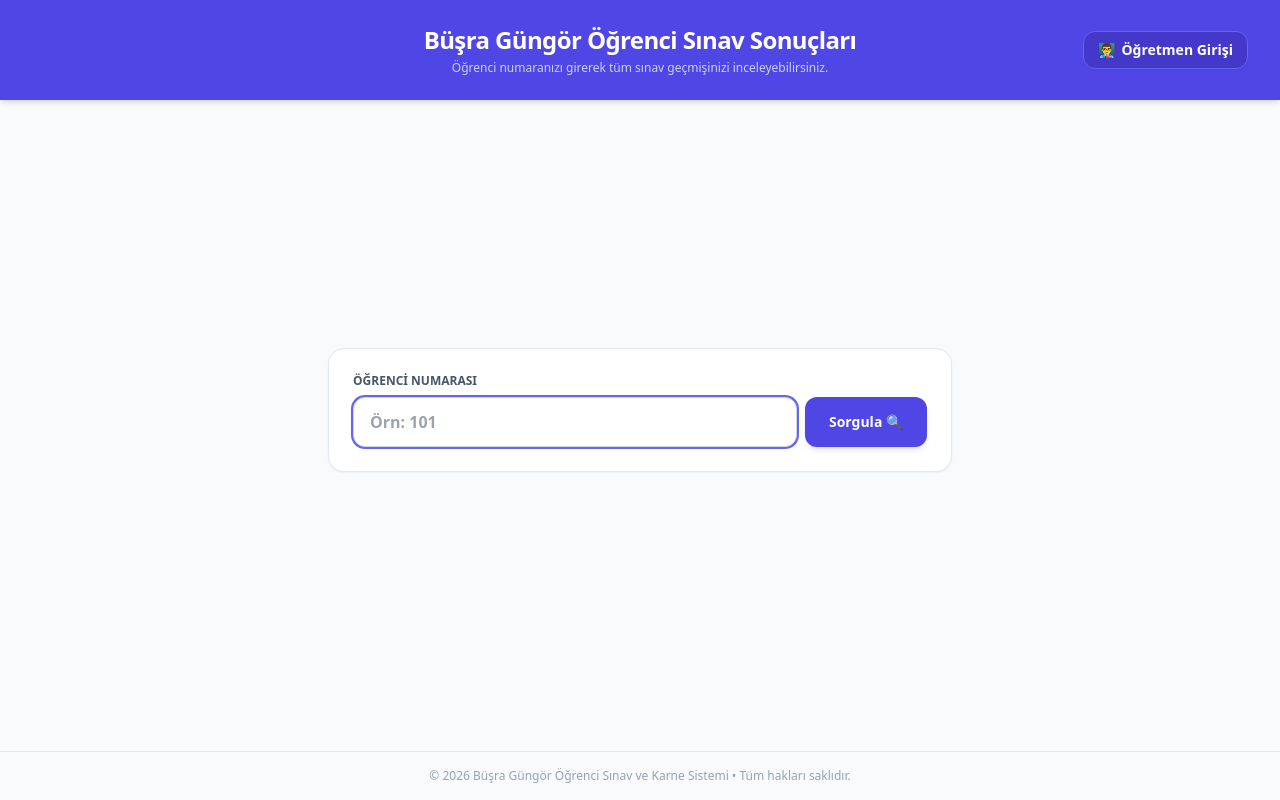
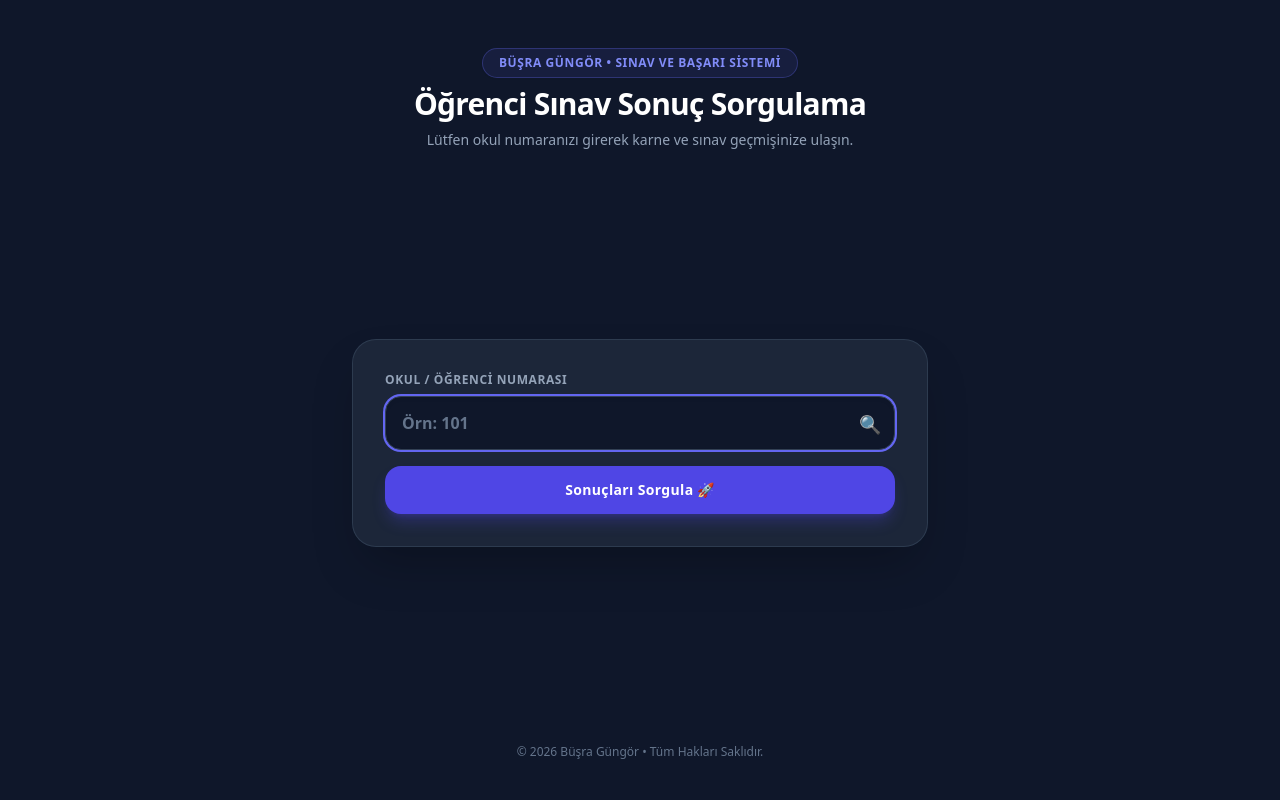
Before and after one commit to busrakaradeniz13/sinav-sistemi, a Python web app: template templates/sorgula.html in a window 1280 px wide. Run offline with Jinja, Linux system fonts and the light colour scheme; the template is opened without the code that fills it, so the values that code supplies are empty; some libraries are stand-ins or nearby versions.

Commit message:
Update sorgula.html

```diff
--- a/templates/sorgula.html
+++ b/templates/sorgula.html
@@ -3,206 +3,158 @@
 <head>
     <meta charset="UTF-8">
     <meta name="viewport" content="width=device-width, initial-scale=1.0">
-    <title>Öğrenci Sınav Sonuçları Sorgulama</title>
+    <title>Öğrenci Sınav Sonuç Sorgulama - Büşra Güngör</title>
     <script src="https://cdn.tailwindcss.com"></script>
-    <style>
-        @keyframes popUp {
-            0% { transform: scale(0.6); opacity: 0; }
-            70% { transform: scale(1.05); opacity: 1; }
-            100% { transform: scale(1); opacity: 1; }
-        }
-        .animate-celebration {
-            animation: popUp 0.6s cubic-bezier(0.175, 0.885, 0.32, 1.275) forwards;
-        }
+</head>
+<body class="bg-slate-900 min-h-screen text-slate-100 font-sans flex flex-col justify-between p-4 selection:bg-indigo-500 selection:text-white">
 
-        #fxContainer {
-            position: fixed;
-            top: 0;
-            left: 0;
-            width: 100vw;
-            height: 100vh;
-            pointer-events: none;
-            z-index: 99999;
-            overflow: hidden;
-            display: none;
-        }
-        .confetti-piece {
-            position: absolute;
-            width: 10px;
-            height: 16px;
-            opacity: 0.9;
-            animation: fall linear forwards;
-        }
-        @keyframes fall {
-            0% { transform: translateY(-20px) rotate(0deg); opacity: 1; }
-            100% { transform: translateY(105vh) rotate(720deg); opacity: 0; }
-        }
-    </style>
-</head>
-<body class="bg-slate-50 min-h-screen flex flex-col justify-between font-sans relative overflow-x-hidden">
-
-    <!-- HAREKETLİ KONFETİ ALANI -->
-    <div id="fxContainer"></div>
-
-    <!-- ÜST BAŞLIK -->
-    <header class="bg-indigo-600 text-white py-6 px-4 shadow-md text-center relative">
-        <!-- SAĞ ÜST KÖŞEDEKİ ÖĞRETMEN GİRİŞİ BUTONU -->
-        <a href="/admin" class="absolute top-1/2 -translate-y-1/2 right-4 md:right-8 bg-indigo-700 hover:bg-indigo-800 text-white text-xs md:text-sm font-semibold px-3.5 py-2 rounded-xl transition duration-200 shadow-sm border border-indigo-500 flex items-center gap-1.5">
-            <span>👨‍🏫</span> <span>Öğretmen Girişi</span>
-        </a>
-
-        <h1 class="text-xl md:text-2xl font-bold tracking-tight">Büşra Güngör Öğrenci Sınav Sonuçları</h1>
-        <p class="text-xs text-indigo-200 mt-1">Öğrenci numaranızı girerek tüm sınav geçmişinizi inceleyebilirsiniz.</p>
+    <!-- ÜST KISIM / BAŞLIK -->
+    <header class="w-full max-w-xl mx-auto text-center pt-8 pb-4 space-y-2">
+        <div class="inline-block bg-indigo-500/10 border border-indigo-500/30 text-indigo-400 px-4 py-1.5 rounded-full text-xs font-bold tracking-wider uppercase shadow-sm">
+            Büşra Güngör • Sınav ve Başarı Sistemi
+        </div>
+        <h1 class="text-2xl sm:text-3xl font-extrabold tracking-tight text-white">
+            Öğrenci Sınav Sonuç Sorgulama
+        </h1>
+        <p class="text-xs sm:text-sm text-slate-400">
+            Lütfen okul numaranızı girerek karne ve sınav geçmişinize ulaşın.
+        </p>
     </header>
 
-    <!-- ANA İÇERİK -->
-    <main class="max-w-2xl w-full mx-auto p-4 md:p-6 my-auto space-y-6">
+    <!-- ANA İÇERİK KUTUSU -->
+    <main class="w-full max-w-xl mx-auto space-y-6">
 
         <!-- SORGULAMA FORMU -->
-        <div class="bg-white p-6 rounded-2xl shadow-sm border border-slate-200">
-            <form method="POST" class="space-y-4">
+        <div class="bg-slate-800/90 backdrop-blur-md p-6 sm:p-8 rounded-3xl border border-slate-700/80 shadow-2xl">
+            <form method="POST" action="/" class="space-y-4">
                 <div>
-                    <label class="block text-xs font-bold text-slate-600 uppercase mb-2">Öğrenci Numarası</label>
-                    <div class="flex gap-2">
-                        <input type="text" name="ogrenci_no" placeholder="Örn: 101" required autofocus
-                            class="flex-1 px-4 py-3 rounded-xl border border-slate-300 focus:outline-none focus:ring-2 focus:ring-indigo-500 font-bold text-base text-slate-800">
-                        <button type="submit"
-                            class="bg-indigo-600 hover:bg-indigo-700 text-white font-semibold px-6 py-3 rounded-xl transition duration-200 shadow-md text-sm">
-                            Sorgula 🔍
-                        </button>
+                    <label class="block text-xs font-bold uppercase tracking-wider text-slate-400 mb-2">
+                        Okul / Öğrenci Numarası
+                    </label>
+                    <div class="relative">
+                        <input type="text" name="ogrenci_no" required placeholder="Örn: 101" autofocus autocomplete="off"
+                            class="w-full px-4 py-3.5 rounded-2xl bg-slate-900 border border-slate-700 text-white placeholder-slate-500 focus:outline-none focus:ring-2 focus:ring-indigo-500 font-bold text-base shadow-inner">
+                        <div class="absolute right-3.5 top-3.5 text-slate-500 text-lg">
+                            🔍
+                        </div>
                     </div>
                 </div>
+
+                <button type="submit"
+                    class="w-full bg-indigo-600 hover:bg-indigo-700 active:scale-[0.99] text-white font-bold py-3.5 rounded-2xl shadow-lg shadow-indigo-600/30 transition duration-200 text-sm tracking-wide">
+                    Sonuçları Sorgula 🚀
+                </button>
             </form>
+        </div>
 
-            {% if hata %}
-            <div class="mt-4 p-4 bg-rose-50 border border-rose-200 text-rose-700 text-xs font-semibold rounded-xl text-center">
-                {{ hata }}
-            </div>
-            {% endif %}
+        <!-- HATA MESAJI -->
+        {% if hata %}
+        <div class="bg-rose-950/60 border border-rose-500/50 p-4 rounded-2xl text-rose-300 text-xs font-bold text-center shadow-lg animate-pulse">
+            ⚠️ {{ hata }}
         </div>
+        {% endif %}
 
         <!-- SONUÇ EKRANI -->
         {% if sonuc %}
+        <div class="bg-slate-800/90 backdrop-blur-md p-6 sm:p-8 rounded-3xl border border-slate-700/80 shadow-2xl space-y-6">
 
-        <!-- SADECE EN SON GİRİLEN (EN ÜSTTEKİ) SINAVDA 1, 2 VEYA 3 VARSA KUTLAMA GÖSTERİLİR -->
-        {% if en_son_derece %}
-        <div class="bg-gradient-to-r from-amber-500 via-yellow-400 to-amber-500 p-6 md:p-8 rounded-3xl shadow-2xl text-slate-900 text-center space-y-4 border-4 border-white animate-celebration">
-            <div class="inline-flex items-center justify-center w-24 h-24 bg-white rounded-full shadow-xl text-5xl font-black text-amber-600 border-4 border-amber-200">
-                {{ en_son_derece }}.
-            </div>
-            <div class="space-y-1">
-                <span class="bg-slate-900 text-amber-300 text-xs font-black uppercase px-4 py-1.5 rounded-full tracking-widest shadow">
-                    🏆 EN SON SINAVDA SINIF DERECESİ
-                </span>
-                <h2 class="text-3xl font-black tracking-tight text-slate-900 mt-1">TEBRİKLER!</h2>
-                <p class="text-sm font-bold text-slate-900 max-w-md mx-auto leading-relaxed pt-1">
-                    🎉 "Tebrikler! Sınıf içinde gösterdiğin bu üstün başarıdan dolayı seni kutluyorum."
-                </p>
-            </div>
-        </div>
-        {% endif %}
-
-        <div class="bg-white p-6 md:p-8 rounded-2xl shadow-md border border-slate-200 space-y-6">
-
-            <!-- ÖĞRENCİ BİLGİSİ -->
-            <div class="flex justify-between items-center border-b pb-4">
+            <!-- ÖĞRENCİ BİLGİ KARTI -->
+            <div class="flex flex-col sm:flex-row justify-between items-start sm:items-center border-b border-slate-700 pb-4 gap-2">
                 <div>
-                    <span class="text-xs font-semibold text-slate-400 uppercase tracking-wider">Öğrenci Adı Soyadı</span>
-                    <h2 class="text-xl font-extrabold text-slate-800 mt-0.5">{{ sonuc.ad }}</h2>
+                    <span class="text-[10px] uppercase font-extrabold tracking-wider text-indigo-400 bg-indigo-500/10 px-2.5 py-1 rounded-md border border-indigo-500/20">Öğrenci Bilgisi</span>
+                    <h2 class="text-xl font-black text-white mt-2">{{ sonuc.ad }}</h2>
                 </div>
                 <div class="text-right">
-                    <span class="text-xs font-semibold text-slate-400 uppercase tracking-wider">Okul Numarası</span>
-                    <div class="text-sm font-bold bg-indigo-50 text-indigo-700 px-3 py-1 rounded-xl mt-0.5 inline-block border border-indigo-100">
-                        No: {{ request.form.get('ogrenci_no') }}
-                    </div>
+                    <span class="text-xs text-slate-400 font-medium">Derece Durumu</span>
+                    {% if en_son_derece %}
+                        <div class="mt-1">
+                            <span class="bg-amber-500/20 text-amber-300 border border-amber-500/40 text-xs font-extrabold px-3 py-1 rounded-full shadow-sm inline-block">
+                                🏆 Sınıf {{ en_son_derece }}.si
+                            </span>
+                        </div>
+                    {% else %}
+                        <div class="text-xs font-bold text-slate-500 mt-1">-</div>
+                    {% endif %}
                 </div>
             </div>
 
-            <!-- SINAV LİSTESİ (EN GÜNCEL EN ÜSTTE) -->
-            <div class="space-y-4">
-                <div class="flex justify-between items-center">
-                    <h3 class="text-sm font-bold text-slate-700">Sınav Sonuçları ve Karne Geçmişi</h3>
-                    <span class="text-[11px] text-indigo-600 font-semibold bg-indigo-50 px-2.5 py-1 rounded-lg border border-indigo-100">En güncel sınav en üsttedir</span>
+            <!-- AKTİF ONLINE SINAVLAR (EĞER VARSA) -->
+            {% if aktif_testler %}
+            <div class="bg-indigo-950/50 border border-indigo-500/40 p-4 rounded-2xl space-y-3">
+                <div class="flex items-center gap-2">
+                    <span class="text-sm">📝</span>
+                    <h3 class="text-xs font-bold text-indigo-300 uppercase tracking-wider">Çözülebilir Aktif Online Sınavlar</h3>
                 </div>
-
-                <div class="space-y-3">
-                    {% for sinav in sonuc.sinavlar %}
-                    <div class="p-4 bg-slate-50 rounded-xl border border-slate-200 space-y-3">
-
-                        <div class="flex justify-between items-center">
-                            <span class="font-bold text-slate-800 text-sm">{{ sinav.sinav }}</span>
-                            {% if loop.first and en_son_derece %}
-                            <!-- Sadece en üstteki (en son) sınavda derece rozeti vurgulanır -->
-                            <span class="bg-amber-100 text-amber-800 text-xs font-extrabold px-3 py-1 rounded-xl border border-amber-200 shadow-xs">
-                                🏆 Sınıf Derecesi: {{ sinav.derece }}
-                            </span>
-                            {% elif sinav.derece %}
-                            <span class="bg-slate-200 text-slate-700 text-xs font-bold px-3 py-1 rounded-xl border border-slate-300">
-                                Sınıf Derecesi: {{ sinav.derece }}
-                            </span>
-                            {% endif %}
+                <div class="space-y-2">
+                    {% for test in aktif_testler %}
+                    <div class="flex justify-between items-center bg-slate-900/80 p-3 rounded-xl border border-indigo-900/50 gap-2">
+                        <div>
+                            <div class="text-xs font-bold text-white">{{ test.test_adi }}</div>
+                            <div class="text-[10px] text-slate-400">Süre: {{ test.sure_dakika }} Dakika</div>
                         </div>
-
-                        <!-- NOTLAR -->
-                        <div class="grid grid-cols-4 gap-2 text-center pt-2 border-t border-slate-200/60">
-                            <div class="bg-white p-2 rounded-lg border">
-                                <span class="block text-[10px] text-slate-400 font-semibold uppercase">Doğru</span>
-                                <span class="text-sm font-bold text-emerald-600">{{ sinav.dogru }}</span>
-                            </div>
-                            <div class="bg-white p-2 rounded-lg border">
-                                <span class="block text-[10px] text-slate-400 font-semibold uppercase">Yanlış</span>
-                                <span class="text-sm font-bold text-rose-600">{{ sinav.yanlis }}</span>
-                            </div>
-                            <div class="bg-white p-2 rounded-lg border">
-                                <span class="block text-[10px] text-slate-400 font-semibold uppercase">Boş</span>
-                                <span class="text-sm font-bold text-slate-500">{{ sinav.bos }}</span>
-                            </div>
-                            <div class="bg-indigo-50 p-2 rounded-lg border border-indigo-100">
-                                <span class="block text-[10px] text-indigo-400 font-semibold uppercase">Puan</span>
-                                <span class="text-base font-extrabold text-indigo-700">{{ sinav.puan }}</span>
-                            </div>
-                        </div>
-
+                        <a href="/online-sinav/{{ test.test_adi }}/{{ sonuc.ogrenci_no }}"
+                           class="bg-indigo-600 hover:bg-indigo-700 text-white font-bold px-4 py-2 rounded-xl text-xs transition shadow shrink-0">
+                           Sınava Katıl 🚀
+                        </a>
                     </div>
                     {% endfor %}
                 </div>
             </div>
+            {% endif %}
+
+            <!-- SINAV GEÇMİŞİ LİSTESİ -->
+            <div class="space-y-3">
+                <h3 class="text-xs font-bold text-slate-400 uppercase tracking-wider">Sınav Sonuçları ve Karne Geçmişi</h3>
+
+                {% if sonuc.sinavlar %}
+                    <div class="space-y-3 max-h-96 overflow-y-auto pr-1">
+                        {% for s in sonuc.sinavlar %}
+                        <div class="bg-slate-900/60 border border-slate-700/60 p-4 rounded-2xl space-y-3 hover:border-slate-600 transition">
+                            <div class="flex justify-between items-center">
+                                <span class="font-bold text-sm text-indigo-300">{{ s.sinav }}</span>
+                                <span class="bg-indigo-600 text-white text-xs font-extrabold px-3 py-1 rounded-xl shadow-sm">
+                                    {{ s.puan }} Puan
+                                </span>
+                            </div>
+
+                            <div class="grid grid-cols-4 gap-2 text-center text-xs">
+                                <div class="bg-slate-800/80 p-2 rounded-xl border border-slate-700">
+                                    <span class="block text-[10px] text-slate-400 font-bold uppercase">Doğru</span>
+                                    <span class="font-black text-emerald-400 text-sm">{{ s.dogru }}</span>
+                                </div>
+                                <div class="bg-slate-800/80 p-2 rounded-xl border border-slate-700">
+                                    <span class="block text-[10px] text-slate-400 font-bold uppercase">Yanlış</span>
+                                    <span class="font-black text-rose-400 text-sm">{{ s.yanlis }}</span>
+                                </div>
+                                <div class="bg-slate-800/80 p-2 rounded-xl border border-slate-700">
+                                    <span class="block text-[10px] text-slate-400 font-bold uppercase">Boş</span>
+                                    <span class="font-black text-slate-300 text-sm">{{ s.bos }}</span>
+                                </div>
+                                <div class="bg-slate-800/80 p-2 rounded-xl border border-slate-700">
+                                    <span class="block text-[10px] text-slate-400 font-bold uppercase">Sıra</span>
+                                    <span class="font-black text-amber-400 text-sm">
+                                        {% if s.derece %}{{ s.derece }}{% else %}-{% endif %}
+                                    </span>
+                                </div>
+                            </div>
+                        </div>
+                        {% endfor %}
+                    </div>
+                {% else %}
+                    <div class="text-center py-6 text-slate-500 text-xs font-medium">
+                        Bu öğrenciye ait kayıtlı sınav sonucu bulunamadı.
+                    </div>
+                {% endif %}
+            </div>
 
         </div>
-
-        <!-- 2 SANİYELİK HAREKETLİ KONFETİ TETİKLEYİCİSİ -->
-        {% if en_son_derece %}
-        <script>
-            window.addEventListener('DOMContentLoaded', () => {
-                const container = document.getElementById('fxContainer');
-                if(!container) return;
-
-                container.style.display = 'block';
-                const colors = ['#f59e0b', '#ef4444', '#10b981', '#3b82f6', '#ec4899', '#8b5cf6', '#eab308'];
-
-                for (let i = 0; i < 90; i++) {
-                    const piece = document.createElement('div');
-                    piece.className = 'confetti-piece';
-                    piece.style.left = Math.random() * 100 + 'vw';
-                    piece.style.backgroundColor = colors[Math.floor(Math.random() * colors.length)];
-                    piece.style.animationDuration = (Math.random() * 1.0 + 1.0) + 's';
-                    piece.style.animationDelay = (Math.random() * 0.5) + 's';
-                    piece.style.borderRadius = Math.random() > 0.5 ? '50%' : '2px';
-                    container.appendChild(piece);
-                }
-
-                setTimeout(() => {
-                    container.remove();
-                }, 2200);
-            });
-        </script>
-        {% endif %}
         {% endif %}
 
     </main>
 
-    <footer class="text-center py-4 text-xs text-slate-400 border-t border-slate-200 mt-8">
-        © 2026 Büşra Güngör Öğrenci Sınav ve Karne Sistemi • Tüm hakları saklıdır.
+    <!-- ALT BİLGİ -->
+    <footer class="w-full max-w-xl mx-auto text-center py-6 text-xs text-slate-500">
+        <p>© 2026 Büşra Güngör • Tüm Hakları Saklıdır.</p>
     </footer>
 
 </body>
```
